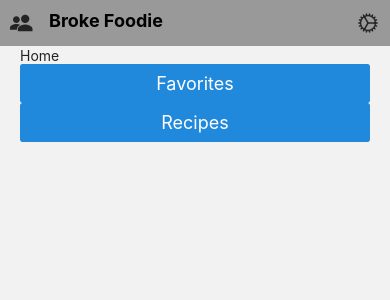
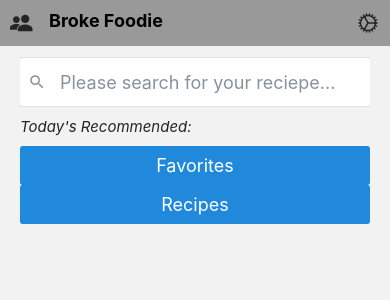
Before and after one commit to rskwiat/TECH-3620-FALL2023, a React Native app in the folder TECH-3620-MobileAppTemplate-0.1/: screen /Home in a window 390 px wide. Shown: the top 300 px of the page. Built offline with nearby package versions, Linux system fonts and the light colour scheme.

Commit message:
October 16th work, setting up home page search bar

```diff
--- a/TECH-3620-MobileAppTemplate-0.1/src/views/Home.jsx
+++ b/TECH-3620-MobileAppTemplate-0.1/src/views/Home.jsx
@@ -1,15 +1,27 @@
-import React from "react";
+import React, { useState } from "react";
 import { View, SafeAreaView, StyleSheet, Platform } from "react-native";
-import { Text, Button } from "@rneui/base";
+import { Text, Button, SearchBar } from "@rneui/base";
 
 import AppHeader from "../components/Header";
 
 const HomeView = ({ navigation }) => {
+	const [search, setSearch] = useState("");
+
 	return (
 		<SafeAreaView>
 			<AppHeader navigation={navigation} />
 			<View style={styles.container}>
-				<Text>Home</Text>
+				<SearchBar
+					placeholder="Please search for your reciepe..."
+					lightTheme
+					onChangeText={(value) => setSearch(value)}
+					value={search}
+					containerStyle={styles.inputContainer}
+					inputContainerStyle={styles.input}
+				/>
+
+				<Text style={styles.header}>Today's Recommended:</Text>
+
 				<Button title="Favorites" onPress={() => navigation.navigate("Favorites")} />
 				<Button title="Recipes" onPress={() => navigation.navigate("Recipe")} />
 			</View>
@@ -20,6 +32,18 @@ const HomeView = ({ navigation }) => {
 const styles = StyleSheet.create({
 	container: {
 		marginHorizontal: Platform.OS === "ios" ? 18 : 20,
+	},
+	inputContainer: {
+		padding: 0,
+		marginVertical: 10,
+	},
+	input: {
+		backgroundColor: "#fff",
+	},
+	header: {
+		fontStyle: "italic",
+		fontSize: 15,
+		marginBottom: 10,
 	}
 })
 
```
